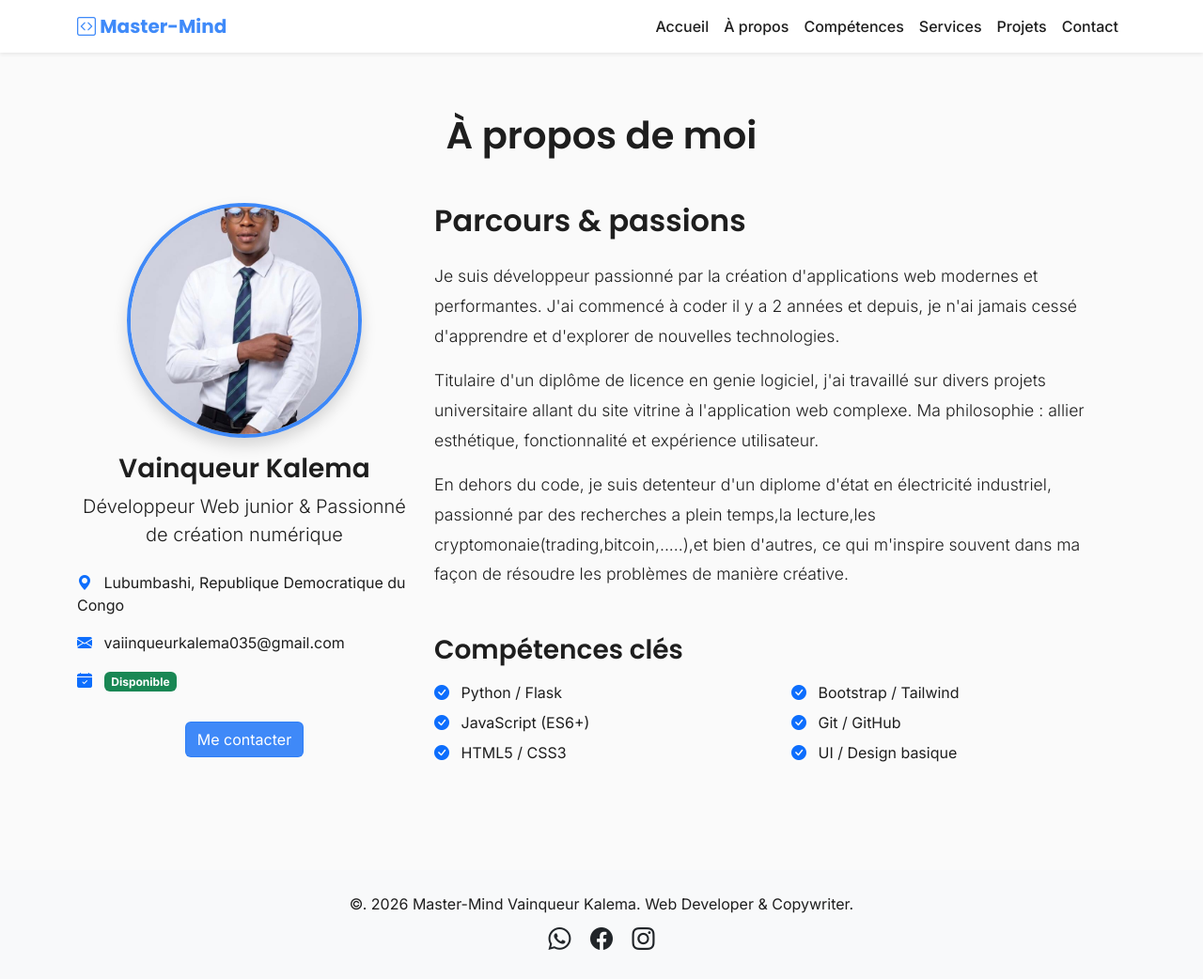
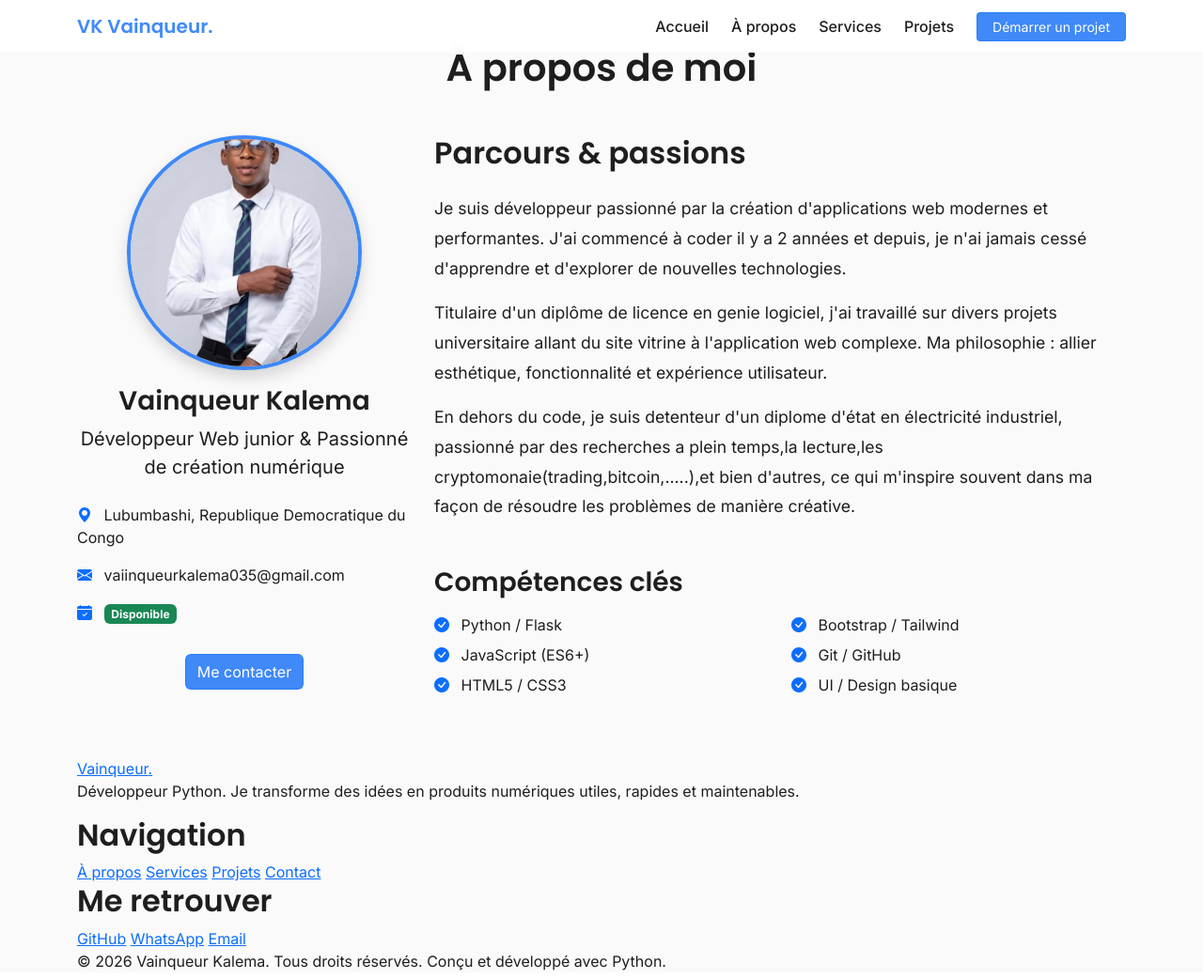
Before and after one commit to vainqueur05/personal-portofolio, a Flask app: page /about in a window 1280 px wide. Shown: the whole page at 94% size. Run offline with Flask 3, Linux system fonts and the light colour scheme; some libraries are stand-ins or nearby versions.

Commit message:
refactor: redesign global layout and improve SEO accessibility

```diff
--- a/templates/base.html
+++ b/templates/base.html
@@ -1,68 +1,83 @@
-<!DOCTYPE html>
-<html lang="fr">
+<!doctype html>
+<html lang="{{ g.current_lang|default('fr') }}">
 <head>
-<meta charset="UTF-8">
-<meta name="viewport" content="width=device-width, initial-scale=1.0">
-<title>{% block title %}Mon Portfolio{% endblock %}</title>
+    <meta charset="utf-8">
+    <meta name="viewport" content="width=device-width, initial-scale=1">
+    <meta name="description" content="Portfolio de Vainqueur Kalema, développeur Python spécialisé dans les applications web, APIs, SaaS et automatisation.">
+    <meta name="author" content="Vainqueur Kalema">
+    <meta name="robots" content="index, follow">
+    <meta name="theme-color" content="#0b1020">
+    <meta property="og:type" content="website">
+    <meta property="og:title" content="Vainqueur Kalema — Développeur Python">
+    <meta property="og:description" content="Applications web, APIs, SaaS et automatisation avec Python.">
+    <meta property="og:image" content="{{ url_for('static', filename='images/avatar.jpg', _external=True) }}">
+    <meta property="og:url" content="{{ request.base_url }}">
+    <meta name="twitter:card" content="summary_large_image">
+    <title>{% block title %}Vainqueur Kalema — Développeur Python{% endblock %}</title>
+    <link rel="canonical" href="{{ request.base_url }}">
+    <link rel="icon" type="image/jpeg" href="{{ url_for('static', filename='images/avatar.jpg') }}">
     <link rel="stylesheet" href="{{ url_for('static', filename='css/bootstrap.min.css') }}">
     <link rel="stylesheet" href="{{ url_for('static', filename='css/bootstrap-icons.css') }}">
     <link rel="stylesheet" href="{{ url_for('static', filename='css/style.css') }}">
-<link href="https://fonts.googleapis.com/css2?family=Inter:wght@300;400;500;600;700&family=Poppins:wght@400;500;600;700&display=swap" rel="stylesheet">
+    <link rel="preconnect" href="https://fonts.googleapis.com">
+    <link rel="preconnect" href="https://fonts.gstatic.com" crossorigin>
+    <link href="https://fonts.googleapis.com/css2?family=Inter:wght@400;500;600;700&family=Poppins:wght@500;600;700;800&display=swap" rel="stylesheet">
 </head>
 <body>
-<nav class="navbar navbar-expand-lg navbar-light bg-light fixed-top shadow-sm">
+<nav class="navbar navbar-expand-lg fixed-top site-navbar" aria-label="Navigation principale">
     <div class="container">
-<a class="navbar-brand fw-bold" href="{{ url_for('index') }}">
-<i class="bi bi-code-square"></i> Master-Mind
+        <a class="navbar-brand" href="{{ url_for('index') }}" aria-label="Accueil Vainqueur Kalema">
+            <span class="brand-mark">VK</span>
+            <span>Vainqueur<span class="brand-dot">.</span></span>
         </a>
-<button class="navbar-toggler" type="button" data-bs-toggle="collapse" data-bs-target="#navbarNav">
-<span class="navbar-toggler-icon"></span>
+        <button class="navbar-toggler" type="button" data-bs-toggle="collapse" data-bs-target="#navbarNav" aria-controls="navbarNav" aria-expanded="false" aria-label="Ouvrir le menu">
+            <i class="bi bi-list fs-3"></i>
         </button>
         <div class="collapse navbar-collapse" id="navbarNav">
-<ul class="navbar-nav ms-auto">
-<li class="nav-item"><a class="nav-link" href="{{ url_for('index') }}">{{ g.translations['nav_accueil'] }}</a></li>
-<li class="nav-item"><a class="nav-link" href="{{ url_for('about') }}">{{ g.translations['nav_a_propos'] }}</a></li>
-<li class="nav-item"><a class="nav-link" href="{{ url_for('competences') }}">{{ g.translations['nav_competences'] }}</a></li>
-<li class="nav-item"><a class="nav-link" href="{{ url_for('services') }}">{{ g.translations['nav_services'] }}</a></li>
-<li class="nav-item"><a class="nav-link" href="{{ url_for('projects') }}">{{ g.translations['nav_projets'] }}</a></li>
-<li class="nav-item"><a class="nav-link" href="{{ url_for('contact') }}">{{ g.translations['nav_contact'] }}</a></li>
-
-<!-- Ajout du sélecteur de langue dans la navbar (par exemple à droite) -->
-<!-- <li class="nav-item dropdown">
-<a class="nav-link dropdown-toggle" href="#" id="langDropdown" role="button" data-bs-toggle="dropdown">
-        {{ g.current_lang|upper }}
-</a>
-<ul class="dropdown-menu dropdown-menu-end">
-        {% for code, name in config['LANGUAGES'].items() %}
-<li><a class="dropdown-item {% if g.current_lang == code %}active{% endif %}" href="{{ url_for('set_language', lang=code) }}">{{ name }}</a></li>
-        {% endfor %}
-</ul>
-</li>
- -->
-
+            <ul class="navbar-nav ms-auto align-items-lg-center gap-lg-2">
+                <li class="nav-item"><a class="nav-link" href="{{ url_for('index') }}">Accueil</a></li>
+                <li class="nav-item"><a class="nav-link" href="{{ url_for('about') }}">À propos</a></li>
+                <li class="nav-item"><a class="nav-link" href="{{ url_for('services') }}">Services</a></li>
+                <li class="nav-item"><a class="nav-link" href="{{ url_for('projects') }}">Projets</a></li>
+                <li class="nav-item ms-lg-2"><a class="btn btn-primary btn-sm px-3" href="{{ url_for('contact') }}">Démarrer un projet</a></li>
             </ul>
         </div>
     </div>
 </nav>
 
-<main class="pt-5 mt-4">
-        {% block content %}{% endblock %}
-</main>
+<main>{% block content %}{% endblock %}</main>
 
-<footer class="bg-light text-center py-4 mt-5">
+<footer class="site-footer">
     <div class="container">
-<p class="mb-2">&copy;. {{ g.translations['footer_droits'] }}</p>
-<div class="social-links">
-<a href="https://wa.me/+243895288981" target="_blank" class="text-dark me-3"><i class="bi bi-whatsapp fs-4"></i></a>
-<a href="https://facebook.com/vainqueur.kalema.2025"target="_blank" class="text-dark me-3"><i class="bi bi-facebook fs-4"></i></a>
-<a href="https://instagram.com/tonprofil" target="_blank" class="text-dark"><i class="bi bi-instagram fs-4"></i></a>
+        <div class="footer-grid">
+            <div>
+                <a class="footer-brand" href="{{ url_for('index') }}">Vainqueur<span>.</span></a>
+                <p>Développeur Python. Je transforme des idées en produits numériques utiles, rapides et maintenables.</p>
+            </div>
+            <div>
+                <h2>Navigation</h2>
+                <a href="{{ url_for('about') }}">À propos</a>
+                <a href="{{ url_for('services') }}">Services</a>
+                <a href="{{ url_for('projects') }}">Projets</a>
+                <a href="{{ url_for('contact') }}">Contact</a>
+            </div>
+            <div>
+                <h2>Me retrouver</h2>
+                <a href="https://github.com/vainqueur05" target="_blank" rel="noopener noreferrer">GitHub</a>
+                <a href="https://wa.me/243895288981" target="_blank" rel="noopener noreferrer">WhatsApp</a>
+                <a href="mailto:vaiinqueurkalema035@gmail.com">Email</a>
+            </div>
+        </div>
+        <div class="footer-bottom">
+            <span>© 2026 Vainqueur Kalema. Tous droits réservés.</span>
+            <span>Conçu et développé avec Python.</span>
         </div>
     </div>
 </footer>
 
 {% block scripts %}
-<script src="{{ url_for('static', filename='js/bootstrap.bundle.min.js') }}"></script>
-<script src="{{ url_for('static', filename='js/script.js') }}"></script>
+<script src="{{ url_for('static', filename='js/bootstrap.bundle.min.js') }}" defer></script>
+<script src="{{ url_for('static', filename='js/script.js') }}" defer></script>
 {% endblock %}
 </body>
 </html>
```
Lines whose indentation alone changed are shown as unchanged.
